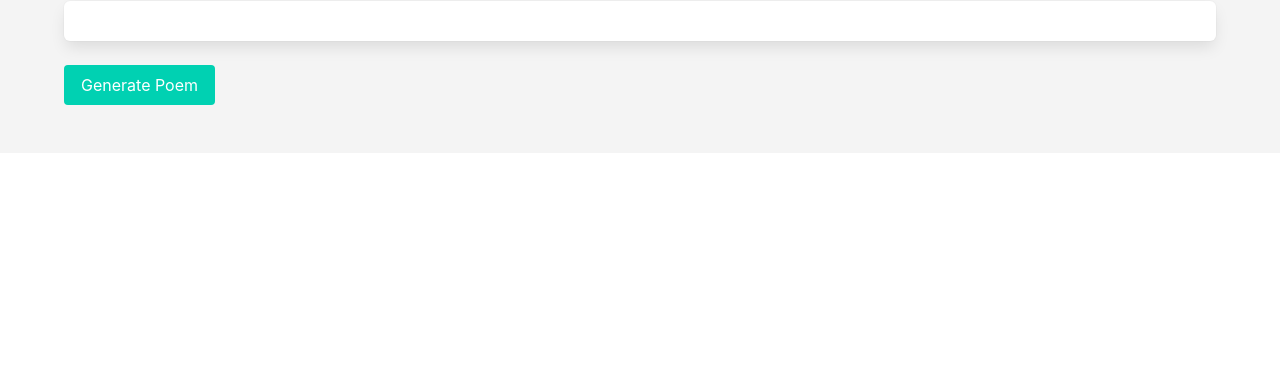
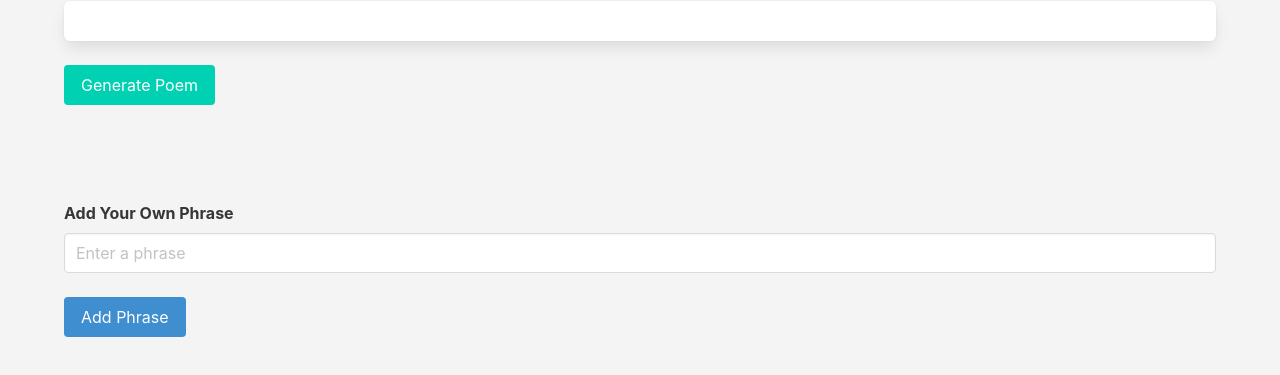
Before and after one commit to SteveArtavia/PoemGenerator, a plain HTML site: page index.html in a window 1280 px wide. Shown: the part 107-482 px from the top of the page. Drawn offline with nearby package versions, Linux system fonts and the light colour scheme.

Commit message:
added more functions

```diff
--- a/index.html
+++ b/index.html
@@ -16,6 +16,20 @@
         </div>
     </section>
 
+    <div class="section">
+        <div class="container">
+            <div class="field">
+                <label class="label">Add Your Own Phrase</label>
+                <div class="control">
+                    <input type="text" class="input" id="customPhrase" placeholder="Enter a phrase">
+                </div><br>
+                <div class="control">
+                    <button id="addPhrase" class="button is-info">Add Phrase</button>
+                </div>
+            </div>
+        </div>
+    </div>
+
     <script src="script.js"></script>
 </body>
 </html>
```
